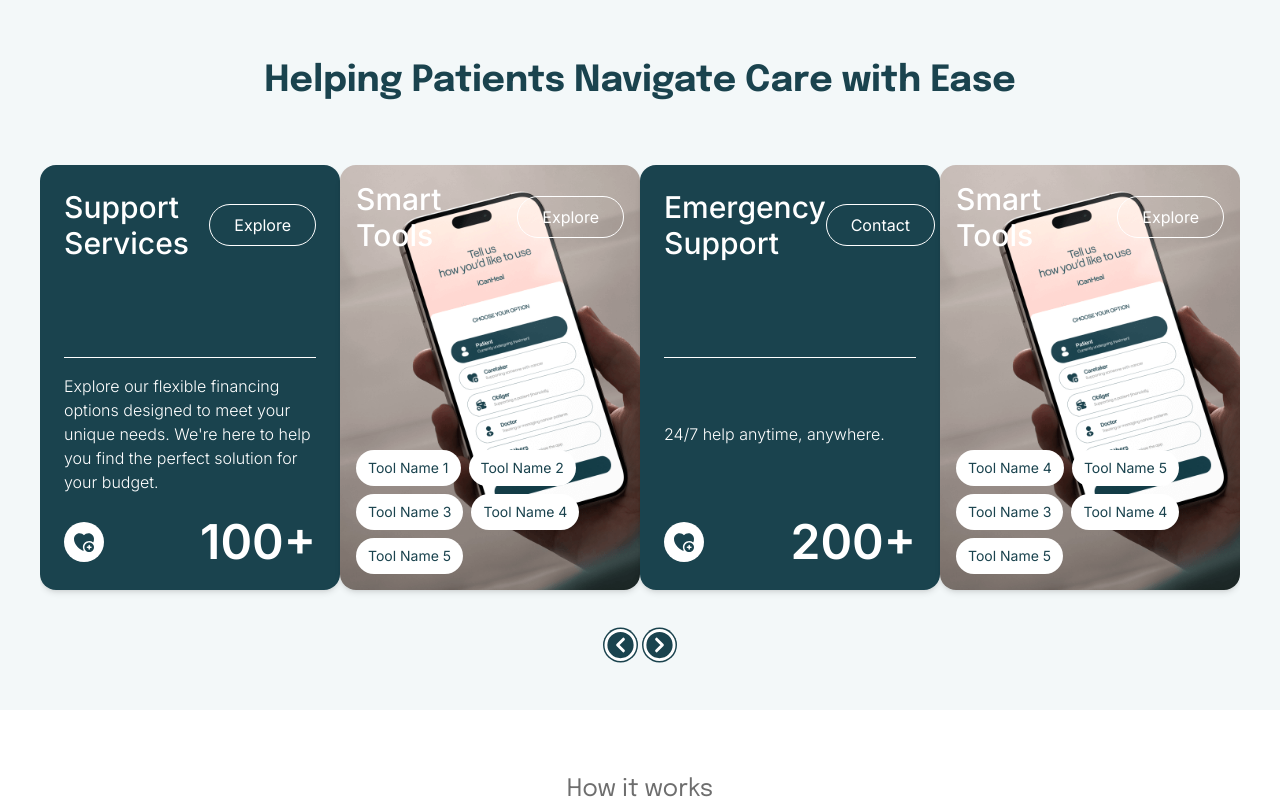
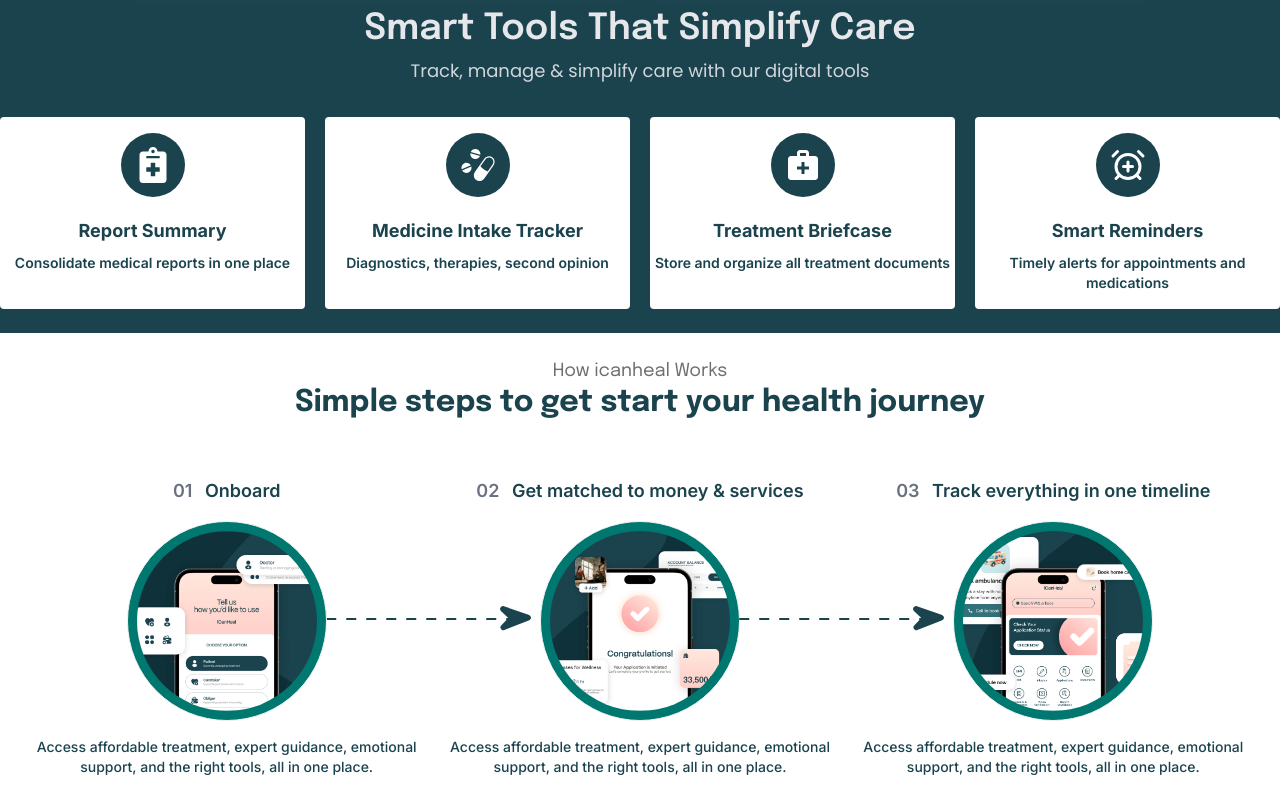
Before and after one commit to Amrendra12345/psWork, a Next.js app: page / in a window 1280 px wide. Shown: the part 1540-2340 px from the top of the page. Built offline with nearby package versions, Linux system fonts and the light colour scheme.

Commit message:
step section added

```diff
--- a/src/app/globals.css
+++ b/src/app/globals.css
@@ -59,3 +59,38 @@
 .faq-answer li {
   @apply text-[#6E6E6E]  ;
 }
+
+.setpOne::before{
+  position: absolute;
+  top:48%;
+  width: 56%;
+  left: 90%;
+  height: 2px;
+  transform: translate(-45%, -100%);
+  content: '';
+    background: repeating-linear-gradient(
+    to right,
+    #1a434e 0px,
+    #1a434e 10px,
+    transparent 10px,
+    transparent 20px
+  );
+  animation: dashMove 1s linear infinite;
+  }
+
+@keyframes dashMove {
+  from {
+    background-position: 0 0;
+  }
+  to {
+    background-position: 20px 0;
+  }
+}
+.arrow_dash{
+   position: absolute;
+   top: 40%;
+   left: -30%;
+   transform: rotate(44deg);
+   font-size: 30px;
+   color: #1a434e;
+}
--- a/src/app/page.js
+++ b/src/app/page.js
@@ -18,6 +18,7 @@
 import UserGallery from "@/components/usergallery/UserGallery";
 import WhatHelps from "./whathelps/WhatHelps";
 import Purpose from "@/components/purpose/Purpose";
+import SmartTools from "@/components/smarttools/SmartTools";
 
 
 export default function Home() {
@@ -41,10 +42,12 @@
       <TrustedUser/>
       <WhatHelps />
       <Purpose />
+      <SmartTools />
+      <HowToWorks />
       {/* <CardUpperEffect/>  */}
        {/* <SelectPlan /> */}
        <CardCarousel sectionTitle="Helping Patients Navigate Care with Ease" />
-       <HowToWorks />
+
        <CareTakercard />
        <SmartSupport />
         <UserGallery />
--- a/src/components/howworks/HowToWorks.jsx
+++ b/src/components/howworks/HowToWorks.jsx
@@ -1,18 +1,72 @@
 import Image from "next/image";
 import Link from "next/link";
 import React from "react";
+import { FaLocationArrow } from "react-icons/fa";
 
 const HowToWorks = () => {
   return (
-    <section className="px-5 pt-0 pb-10 md:pb-16">
+    <section className="px-5 pt-6 pb-10 md:pb-16">
       <div className="max-w-(--max-width) mx-auto">
-        <span className="block text-center text-[#6E6E6E] text-lg md:text-2xl font-epilogue">
-          How it works
+        <span className="block text-center text-[#6E6E6E] text-lg font-epilogue">
+          How icanheal Works
         </span>
-        <h2 className="w-full text-center font-epilogue font-bold text-3xl md:text-4xl md:leading-12 lg:leading-20 mb-8 md:mb-8 text-(--main-primary-text-color)">
+        <h2 className="w-full text-center font-epilogue font-bold text-3xl text-(--main-primary-text-color)">
           Simple steps to get start your health journey
         </h2>
-        <div className="md:max-w-2/3 mx-auto flex items-center justify-around flex-col md:flex-row gap-0 lg:gap-5  mb-8 md:mb-16">
+        <div className="mt-8 w-full flex justify-between items-center">
+          <div className="w-1/3 setpOne relative py-6 flex justify-center items-center flex-col  px-4">
+             <p className="font-semibold text-lg text-gray-500">01 <span className="text-(--main-primary-text-color) pl-2">Onboard</span></p>
+            <div className="w-50 h-50 my-4 bg-teal-700 rounded-full border-gray-100 border flex justify-center items-center relative z-20">
+              <div className="w-45 h-45 rounded-full relative">
+                <Image
+                  src="/assets/step_one.png"
+                  alt="step_one"
+                  fill
+                  sizes="100vw"
+                  className="object-cover w-full h-auto rounded-full"
+                />
+
+              </div>
+            </div>
+            <p className="text-center text-sm text-(--main-primary-text-color) font-medium"> Access affordable treatment, expert guidance, emotional support,
+              and the right tools, all in one place.</p>
+          </div>
+          <div className="w-1/3 setpOne relative  py-6 flex justify-center items-center flex-col  px-4">
+             <p className="font-semibold text-lg text-gray-500">02 <span className="text-(--main-primary-text-color) pl-2">Get matched to money & services</span></p>
+            <div className="w-50 h-50 my-4 bg-teal-700 rounded-full border-gray-100 border flex justify-center items-center">
+              <div className="w-45 h-45 rounded-full relative">
+                <Image
+                  src="/assets/step_two.png"
+                  alt="step_one"
+                  fill
+                  sizes="100vw"
+                  className="object-cover w-full h-auto rounded-full"
+                />
+                 <FaLocationArrow className="arrow_dash"/>
+              </div>
+            </div>
+            <p className="text-center text-sm text-(--main-primary-text-color) font-medium"> Access affordable treatment, expert guidance, emotional support,
+              and the right tools, all in one place.</p>
+          </div>
+          <div className="w-1/3  py-6 flex justify-center items-center flex-col px-4">
+             <p className="font-semibold text-lg text-gray-500">03 <span className="text-(--main-primary-text-color) pl-2"> Track everything in one timeline</span></p>
+            <div className="w-50 h-50 my-4 bg-teal-700 rounded-full border-gray-100 border flex justify-center items-center">
+              <div className="w-45 h-45 rounded-full relative">
+                <Image
+                  src="/assets/steps_three.png"
+                  alt="step_one"
+                  fill
+                  sizes="100vw"
+                  className="object-cover w-full h-auto rounded-full"
+                />
+                <FaLocationArrow className="arrow_dash"/>
+              </div>
+            </div>
+            <p className="text-center text-sm text-(--main-primary-text-color) font-medium"> Access affordable treatment, expert guidance, emotional support,
+              and the right tools, all in one place.</p>
+          </div>
+        </div>
+        {/* <div className="md:max-w-2/3 mx-auto flex items-center justify-around flex-col md:flex-row gap-0 lg:gap-5  mb-8 md:mb-16">
           <div className="w-full md:w-[50%] pb-5 md:pb-0 px-1 md:px-0">
             <span className="text-(--main-primary-text-color) font-normal inline-block mb-3">
               01
@@ -100,7 +154,7 @@
               className="w-full h-auto"
             />
           </div>
-        </div>
+        </div> */}
       </div>
     </section>
   );
--- a/src/components/smarttools/SmartTools.jsx
+++ b/src/components/smarttools/SmartTools.jsx
@@ -1,65 +1,76 @@
-import Image from "next/image";
-import Link from "next/link";
-import React from "react";
+import { FaNotesMedical } from "react-icons/fa";
+import { GiMedicines } from "react-icons/gi";
+import { LuAlarmClockPlus } from "react-icons/lu";
+import { MdMedicalServices } from "react-icons/md";
 
-const SmartTools = ({ withMargin = true }) => {
+const SmartTools = () => {
   return (
-    <section
-      className={`${
-        withMargin ? "mb-10 md:mb-16" : ""
-      } bg-(--main-theme-background) py-7 md:py-14 px-6`}
-    >
-        <div className="max-w-(--max-width) mx-auto">
-          <div className="flex flex-col md:flex-row gap-4 justify-between mb-10 md:ml-22 items-center">
-            <h4 className="text-white font-popping text-3xl md:text-4xl font-semibold md:max-w-1/4 leading-12"> Smart Tools Just for You:</h4>
-            <Link className="bg-white py-5 px-7 rounded-4xl font-semibold mb-10 md:mr-22" href="/">
-              LET'S NAVIGATE THIS TOGETHER
-            </Link>
-          </div>
-          <div className="flex flex-col md:flex-row gap-4 justify-around">
-            <div className="md:w-2/5  h-full md:p-4">
-              <div className="bg-white w-full min-h-full rounded-2xl p-4 pb-1">
-                <h3 className="text-2xl md:text-3xl font-medium font-poppins text-(--main-primary-text-color)">
-                  Financing Eligibility Checker
-                </h3>
-                <p className="font-popping text-(--main-primary-text-color) mt-2 text-lg">
-                  Know if you qualify for loans or support in under 2 minutes.
-                </p>
-                <div className="pt-5">
-                  <Image
-                    src="/assets/mobile-notifications_one.png"
-                    alt="mobile-img"
-                    width={500}
-                    height={531}
-                    sizes="100vw"
-                    className="w-full h-auto object-contain rounded-3xl"
-                  />
-                </div>
+    <section className="bg-(--main-theme-background) py-6 w-full">
+      <div className="max-w-7xl mx-auto">
+        <p className="w-full text-center font-epilogue font-semibold text-3xl md:text-4xl mb-2 text-gray-200">
+          Smart Tools That Simplify Care
+        </p>
+        <p className="font-poppins text-lg text-center font-normal text-gray-300">
+          Track, manage & simplify care with our digital tools
+        </p>
+        <div className="mt-8 flex justify-start items-center gap-5 w-full">
+          <div className="w-1/4 min-h-48 py-4 bg-white rounded">
+            <div className="w-full flex justify-center items-center mb-5">
+              <div className="w-16 h-16 flex justify-center items-center rounded-full p-1 bg-(--main-theme-background)">
+                <FaNotesMedical className="text-4xl text-white" />
               </div>
             </div>
-            <div className="md:w-2/5  h-full md:p-4">
-              <div className="bg-white w-full min-h-full rounded-2xl p-4 pb-1">
-                <h3 className="text-2xl md:text-3xl font-medium font-poppins text-(--main-primary-text-color)">
-                  Insurance Coverage Checker
-                </h3>
-                <p className="font-popping text-(--main-primary-text-color) mt-2 text-lg">
-                  See what your policy actually covers before your treatment
-                  starts.
-                </p>
-                <div className="pt-5">
-                  <Image
-                    src="/assets/mobile-notifications_two.png"
-                    alt="mobile-img"
-                    width={500}
-                    height={531}
-                    sizes="100vw"
-                    className="w-full h-auto object-contain rounded-3xl"
-                  />
-                </div>
+            <p className="text-(--main-primary-text-color) font-bold text-lg text-center mb-2">
+              Report Summary
+            </p>
+
+            <p className="text-(--main-primary-text-color) font-semibold text-sm text-center">
+              Consolidate medical reports in one place
+            </p>
+          </div>
+           <div className="w-1/4 min-h-48 py-4 bg-white rounded">
+            <div className="w-full flex justify-center items-center mb-5">
+              <div className="w-16 h-16 flex justify-center items-center rounded-full p-1 bg-(--main-theme-background)">
+                <GiMedicines className="text-4xl text-white" />
               </div>
             </div>
+            <p className="text-(--main-primary-text-color) font-bold text-lg text-center mb-2">
+              Medicine Intake Tracker
+            </p>
+
+            <p className="text-(--main-primary-text-color) font-semibold text-sm text-center">
+              Diagnostics, therapies, second opinion
+            </p>
+          </div>
+          <div className="w-1/4 min-h-48 py-4 bg-white rounded">
+            <div className="w-full flex justify-center items-center mb-5">
+              <div className="w-16 h-16 flex justify-center items-center rounded-full p-1 bg-(--main-theme-background)">
+                <MdMedicalServices className="text-4xl text-white" />
+              </div>
+            </div>
+            <p className="text-(--main-primary-text-color) font-bold text-lg text-center mb-2">
+              Treatment Briefcase
+            </p>
+
+            <p className="text-(--main-primary-text-color) font-semibold text-sm text-center">
+              Store and organize all treatment documents
+            </p>
+          </div>
+          <div className="w-1/4 min-h-48 py-4 bg-white rounded">
+            <div className="w-full flex justify-center items-center mb-5">
+              <div className="w-16 h-16 flex justify-center items-center rounded-full p-1 bg-(--main-theme-background)">
+                <LuAlarmClockPlus className="text-4xl text-white" />
+              </div>
+            </div>
+            <p className="text-(--main-primary-text-color) font-bold text-lg text-center mb-2">
+              Smart Reminders
+            </p>
+            <p className="text-(--main-primary-text-color) font-semibold text-sm text-center">
+              Timely alerts for appointments and medications
+            </p>
           </div>
         </div>
+      </div>
     </section>
   );
 };
```
